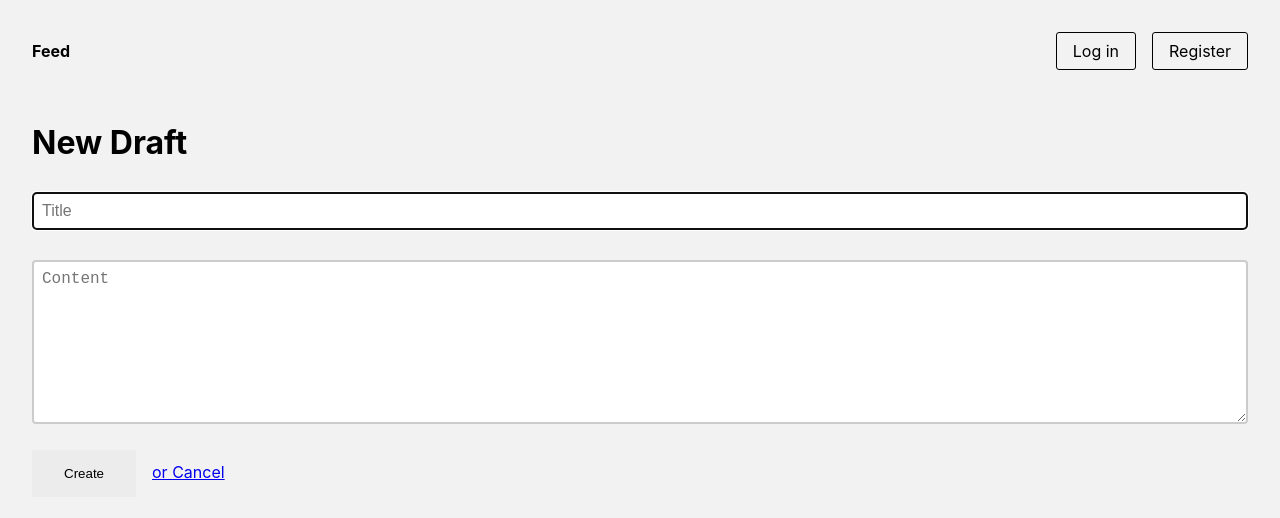
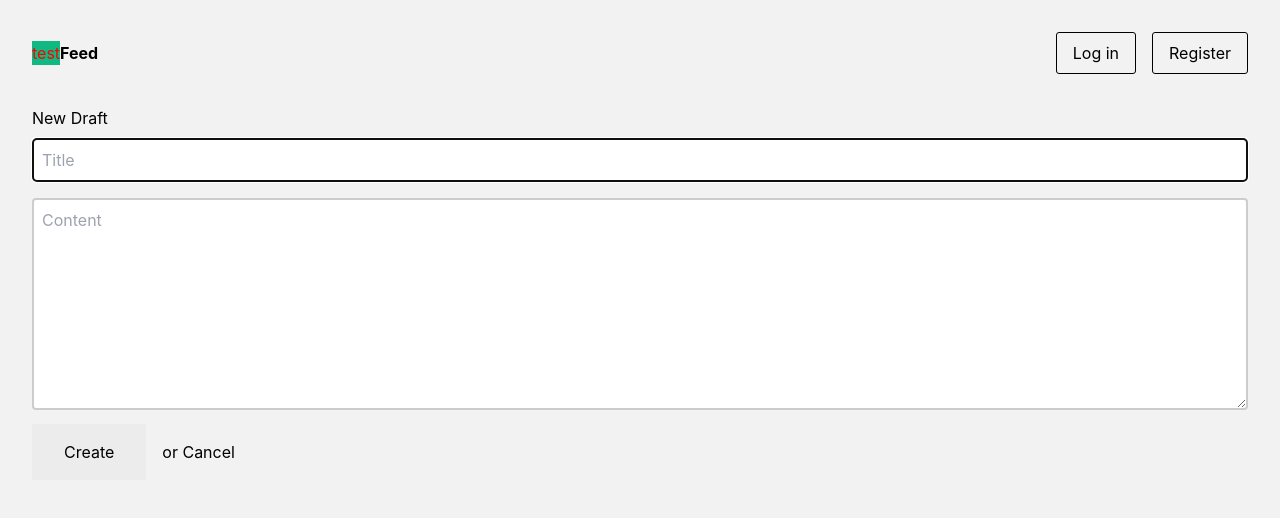
Before and after one commit to heorhiikanir/prisma-boilerplate-nextjs, a Next.js app: page /post/create in a window 1280 px wide. Shown: the top 518 px of the page. Built offline with nearby package versions, Linux system fonts and the light colour scheme; no server answers.

Commit message:
install tailwind and scss

```diff
--- a/components/Header/Header.tsx
+++ b/components/Header/Header.tsx
@@ -4,6 +4,8 @@ import { useRouter } from 'next/router';
 import { signOut, useSession } from 'next-auth/react';
 import { Routes } from 'lib-client/constants';
 import { getAvatarPath } from 'utils';
+
+import styles from 'styles/components/Header.module.scss';
 
 const Header: React.FC = () => {
   const router = useRouter();
@@ -220,6 +222,7 @@ const Header: React.FC = () => {
 
   return (
     <nav>
+      <span className={styles.hello}>test</span>
       {left}
       {right}
 
--- /dev/null
+++ b/next.config.js
@@ -0,0 +1,16 @@
+const path = require('path');
+
+module.exports = {
+  reactStrictMode: true,
+  trailingSlash: true,
+  webpackDevMiddleware: (config) => {
+    config.watchOptions = {
+      poll: 1000,
+      aggregateTimeout: 300,
+    };
+    return config;
+  },
+  sassOptions: {
+    includePaths: [path.join(__dirname, 'styles')],
+  },
+};
--- a/pages/_app.tsx
+++ b/pages/_app.tsx
@@ -1,5 +1,6 @@
 import { SessionProvider } from 'next-auth/react';
 import { AppProps } from 'next/app';
+import 'styles/globals.scss';
 
 const App = ({ Component, pageProps: { session, ...pageProps } }: AppProps) => {
   return (
--- /dev/null
+++ b/postcss.config.js
@@ -0,0 +1,6 @@
+module.exports = {
+  plugins: {
+    tailwindcss: {},
+    autoprefixer: {},
+  },
+}
--- /dev/null
+++ b/stylelintrc.json
@@ -0,0 +1,8 @@
+{
+  "extends": "stylelint-config-recommended-scss",
+  "plugins": ["stylelint-scss"],
+  "rules": {
+    "scss/at-rule-no-unknown": null,
+    "scss/at-import-no-partial-leading-underscore": null
+  }
+}
--- /dev/null
+++ b/styles/components/Header.module.scss
@@ -0,0 +1,21 @@
+$color: red;
+
+.hello {
+  color: $color;
+  @apply bg-green-500;
+}
+
+/*
+.wrapper {
+  @apply py-4
+      border-b
+      border-solid
+      border-white-transparent-10;
+
+  @screen lg {
+    @apply border-0
+        pt-10
+        pb-8;
+  }
+}
+*/
--- /dev/null
+++ b/styles/globals.scss
@@ -0,0 +1,20 @@
+@tailwind base;
+@tailwind components;
+@tailwind utilities;
+
+html,
+body {
+  padding: 0;
+  margin: 0;
+  font-family: -apple-system, BlinkMacSystemFont, Segoe UI, Roboto, Oxygen, Ubuntu,
+    Cantarell, Fira Sans, Droid Sans, Helvetica Neue, sans-serif;
+}
+
+a {
+  color: inherit;
+  text-decoration: none;
+}
+
+* {
+  box-sizing: border-box;
+}
--- /dev/null
+++ b/tailwind.config.js
@@ -0,0 +1,11 @@
+module.exports = {
+  purge: ['./pages/**/*.{js,ts,jsx,tsx}', './components/**/*.{js,ts,jsx,tsx}'],
+  darkMode: false, // or 'media' or 'class'
+  theme: {
+    extend: {},
+  },
+  variants: {
+    extend: {},
+  },
+  plugins: [],
+};
```
Also changed, not shown: package.json (+7 -0 lines), 1 other file (tests, documents, lock files or other folders).
